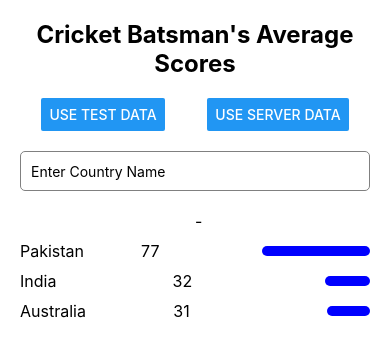
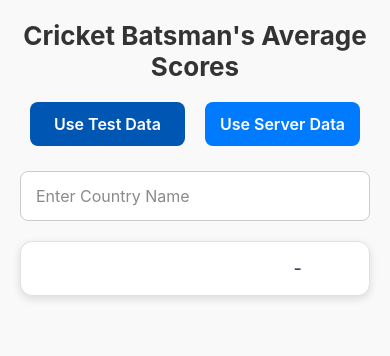
Before and after one commit to sunilinus12/react-native-app-, a React Native app: screen / in a window 390 px wide. Shown: the top 356 px of the page. Built offline with nearby package versions, Linux system fonts and the light colour scheme.

Commit message:
updated ui

```diff
--- a/App.js
+++ b/App.js
@@ -5,11 +5,10 @@ import {
   TextInput,
   StyleSheet,
   ScrollView,
-  Button,
+  TouchableOpacity,
 } from "react-native";
-import { CountryScoreRow } from "./src/screens"; // Import reusable component
+import { CountryScoreRow } from "./src/components"; // Import reusable component
 
-const App = () => {
 // Test Data (Hardcoded)
 const testData = [
   ["Pakistan", 23],
@@ -21,6 +20,7 @@ const App = () => {
   ["Pakistan", 81],
 ];
 
+const App = () => {
   // State variables
   const [countryName, setCountryName] = useState(""); // User input
   const [averageScore, setAverageScore] = useState(null); // Null for no match
@@ -96,14 +96,24 @@ const App = () => {
 
       {/* Data Source Selection Buttons */}
       <View style={styles.buttonContainer}>
-        <Button
-          title="Use Test Data"
+        <TouchableOpacity
+          style={[
+            styles.button,
+            dataSource === "Test Data" && styles.selectedButton,
+          ]}
           onPress={() => handleDataSourceChange("Test Data")}
-        />
-        <Button
-          title="Use Server Data"
+        >
+          <Text style={styles.buttonText}>Use Test Data</Text>
+        </TouchableOpacity>
+        <TouchableOpacity
+          style={[
+            styles.button,
+            dataSource === "Server Data" && styles.selectedButton,
+          ]}
           onPress={() => handleDataSourceChange("Server Data")}
-        />
+        >
+          <Text style={styles.buttonText}>Use Server Data</Text>
+        </TouchableOpacity>
       </View>
 
       {/* Country Search Input */}
@@ -112,36 +122,11 @@ const App = () => {
         placeholder="Enter Country Name"
         value={countryName} // Show typed input
         onChangeText={handleInputChange}
+        placeholderTextColor="#8a8a8a"
       />
+
       {/* Display Country and Average Score */}
-      {averageScore === null ? (
-        <View style={styles.row}>
-          <Text style={styles.text}>{countryName}</Text>
-          <Text style={styles.text}>-</Text>
-        </View>
-      ) : (
-        <View style={styles.row}>
-          <Text style={styles.text}>{countryName}</Text>
-          <Text style={styles.text}>{averageScore}</Text>
-          {averageScore !== null && (
-            <View
-              style={[
-                styles.blueBar,
-                { width: `${2 * averageScore}px` }, // Dynamic width of the bar
-              ]}
-            />
-          )}
-        </View>
-      )}
-
-      {/* List of All Countries */}
-      {countries.map((country, index) => (
-        <CountryScoreRow
-          key={index}
-          name={country.name}
-          averageScore={country.averageScore}
-        />
-      ))}
+      <CountryScoreRow countryName={countryName} averageScore={averageScore} />
     </ScrollView>
   );
 };
@@ -150,39 +135,69 @@ const styles = StyleSheet.create({
   container: {
     flex: 1,
     padding: 20,
+    backgroundColor: "#f9f9f9",
   },
   header: {
-    fontSize: 24,
-    fontWeight: "bold",
+    fontSize: 26,
+    fontWeight: "700",
     textAlign: "center",
     marginBottom: 20,
+    color: "#333",
   },
   input: {
-    height: 40,
-    borderColor: "gray",
+    height: 50,
+    borderColor: "#ccc",
     borderWidth: 1,
-    borderRadius: 5,
+    borderRadius: 8,
     marginBottom: 20,
-    paddingLeft: 10,
+    paddingHorizontal: 15,
+    fontSize: 16,
+    backgroundColor: "#fff",
   },
   row: {
     flexDirection: "row",
     alignItems: "center",
-    marginBottom: 10,
+    marginBottom: 15,
+    backgroundColor: "#fff",
+    padding: 10,
+    borderRadius: 8,
+    shadowColor: "#000",
+    shadowOffset: { width: 0, height: 2 },
+    shadowOpacity: 0.1,
+    shadowRadius: 4,
+    elevation: 3,
   },
   text: {
     flex: 1,
     fontSize: 16,
+    color: "#333",
   },
   blueBar: {
-    height: 10,
-    backgroundColor: "blue",
-    borderRadius: 5,
+    height: 12,
+    backgroundColor: "#4A90E2",
+    borderRadius: 6,
+    marginLeft: 10,
   },
   buttonContainer: {
-    marginBottom: 20,
     flexDirection: "row",
-    justifyContent: "space-around",
+    justifyContent: "space-between",
+    marginBottom: 25,
+  },
+  button: {
+    flex: 1,
+    paddingVertical: 12,
+    marginHorizontal: 10,
+    backgroundColor: "#007bff",
+    borderRadius: 8,
+    alignItems: "center",
+  },
+  buttonText: {
+    color: "#fff",
+    fontSize: 16,
+    fontWeight: "600",
+  },
+  selectedButton: {
+    backgroundColor: "#0056b3",
   },
 });
 
--- /dev/null
+++ b/src/components/CountryScoreRow.js
@@ -0,0 +1,68 @@
+import React from "react";
+import { View, Text, StyleSheet } from "react-native";
+
+const CountryScoreRow = ({ countryName, averageScore }) => {
+  const barWidth = Math.max(2 * averageScore, 10); // Ensure the width is at least 10px
+  return (
+    <View style={styles.row}>
+      <Text style={styles.countryName}>{countryName}</Text>
+      <Text style={styles.score}>
+        {averageScore !== null ? averageScore : "-"}
+      </Text>
+      {averageScore !== null && (
+        <View
+          style={[
+            styles.blueBar,
+            {
+              width: barWidth,
+            },
+          ]}
+        />
+      )}
+    </View>
+  );
+};
+
+const styles = StyleSheet.create({
+  row: {
+    flexDirection: "row",
+    alignItems: "center",
+    paddingVertical: 16,
+    paddingHorizontal: 20,
+    marginBottom: 18,
+    backgroundColor: "#fff", // White background for each row
+    borderRadius: 12, // Rounded corners for a modern look
+    borderWidth: 1, // Subtle border for separation
+    borderColor: "#E0E0E0", // Light grey border color
+    shadowColor: "#000",
+    shadowOffset: { width: 0, height: 3 },
+    shadowOpacity: 0.12,
+    shadowRadius: 8,
+    elevation: 6, // Android shadow
+    transition: "background-color 0.3s ease", // Smooth transition for background color change
+  },
+  countryName: {
+    flex: 2,
+    fontSize: 20,
+    fontWeight: "500",
+    color: "#2C3E50", // Darker shade for better contrast
+    letterSpacing: 0.5,
+    textTransform: "capitalize",
+  },
+  score: {
+    flex: 1,
+    fontSize: 18,
+    fontWeight: "500",
+    color: "#34495E", // Darker grey for the score
+    textAlign: "center",
+  },
+  blueBar: {
+    height: 10,
+    backgroundColor: "#3498DB", // Soft blue shade
+    borderRadius: 6, // Rounded corners for a sleek look
+    marginLeft: 12,
+    boxShadow: "0px 4px 6px rgba(0, 0, 0, 0.15)", // Subtle shadow for depth
+  },
+});
+
+export default CountryScoreRow;
--- a/src/screens/CountryScoreRow.js
+++ /dev/null
@@ -1,40 +0,0 @@
-import React from "react";
-import { View, Text, StyleSheet } from "react-native";
-
-const CountryScoreRow = ({ name, averageScore }) => {
-  // Assuming 250 is the maximum possible score for scaling the bar width
-  const maxScore = 250;
-  const barWidth = Math.min((averageScore / maxScore) * 100, 100); // Ensure the width does not exceed 100%
-
-  return (
-    <View style={styles.row}>
-      <Text style={styles.text}>{name}</Text>
-      <Text style={styles.text}>{averageScore}</Text>
-      <View
-        style={[
-          styles.blueBar,
-          { width: `${barWidth}%` }, // Dynamic width based on averageScore
-        ]}
-      />
-    </View>
-  );
-};
-
-const styles = StyleSheet.create({
-  row: {
-    flexDirection: "row",
-    alignItems: "center",
-    marginBottom: 10,
-  },
-  text: {
-    flex: 1,
-    fontSize: 16,
-  },
-  blueBar: {
-    height: 10,
-    backgroundColor: "blue",
-    borderRadius: 5,
-  },
-});
-
-export default CountryScoreRow;
```
Also changed, not shown: src/components/index.js (renamed from src/screens/index.js). Lines whose indentation alone changed are shown as unchanged.
